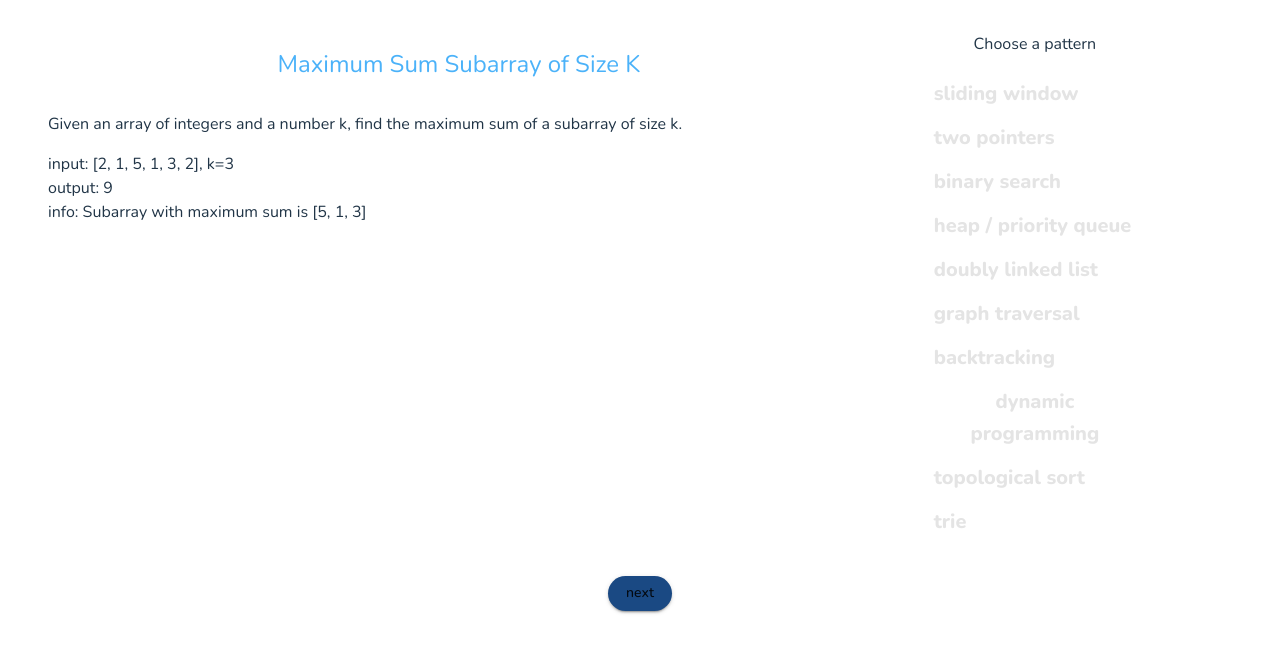
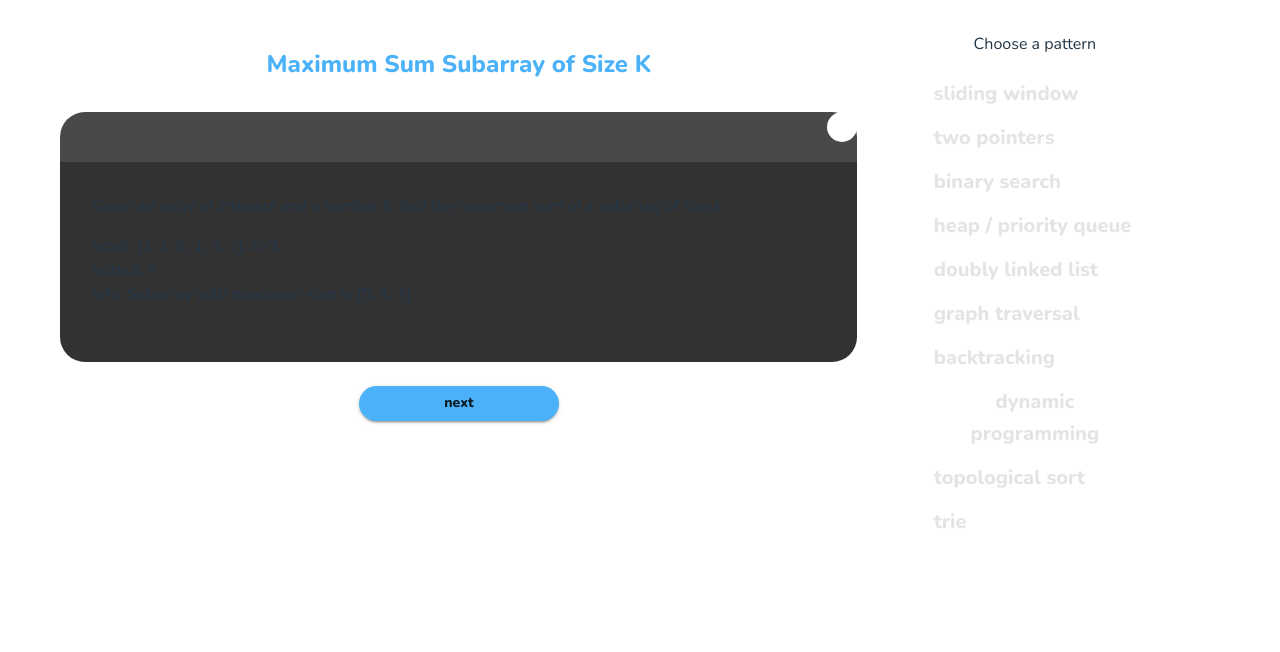
Before and after one commit to alexandercsierra/algo-patterns, a React (Vite) app: page /quiz in a window 1280 px wide. Shown: the top 652 px of the page. Built offline with nearby package versions, Linux system fonts and the light colour scheme.

Commit message:
create code block and update colors

```diff
--- a/src/App.tsx
+++ b/src/App.tsx
@@ -8,6 +8,9 @@ const theme = createTheme({
   palette: {
     primary: {
       main: "#4BB2F9",
+    },
+    secondary: {
+      main: "#1F2122",
     },
     text: {
       primary: "#E4E4E4",
--- a/src/components/Answer.tsx
+++ b/src/components/Answer.tsx
@@ -17,8 +17,8 @@ const Answer = ({
   const [background, setBackground] = useState<string>("none");
 
   const getBackground = () => {
-    if (isCorrect && isSelected) return setBackground("green");
-    if (isSelected) return setBackground("primary");
+    if (isCorrect && isSelected) return setBackground("#2CA357");
+    if (isSelected) return setBackground("#c14d4d");
 
     return setBackground("none");
   };
--- /dev/null
+++ b/src/components/CodeBlock.tsx
@@ -0,0 +1,48 @@
+import { Box } from "@mui/material";
+
+const dark = "#323232";
+const light = "#494949";
+
+const CodeBlock = ({ children }: { children: any }) => {
+  return (
+    <Box
+      sx={{
+        width: "90%",
+      }}
+    >
+      <Box
+        sx={{
+          background: light,
+          height: "50px",
+          width: "100%",
+          borderTopLeftRadius: "25px",
+          borderTopRightRadius: "25px",
+          display: "flex",
+          justifyContent: "flex-end",
+        }}
+      >
+        <Box
+          sx={{
+            background: "white",
+            height: "30px",
+            width: "30px",
+            borderRadius: "25px",
+          }}
+        ></Box>
+      </Box>
+      <Box
+        sx={{
+          background: dark,
+          minHeight: "200px",
+          width: "100%",
+          borderBottomLeftRadius: "25px",
+          borderBottomRightRadius: "25px",
+        }}
+      >
+        {children}
+      </Box>
+    </Box>
+  );
+};
+
+export default CodeBlock;
--- a/src/components/Question.tsx
+++ b/src/components/Question.tsx
@@ -1,8 +1,17 @@
-import { Stack, Box, Typography } from "@mui/material";
+import { Stack, Box, Typography, Button } from "@mui/material";
 import { IQuestion } from "../interfaces/question";
 import AnswerSet from "./AnswerSet";
+import CodeBlock from "./CodeBlock";
 
-const Question = ({ question }: { question: IQuestion }) => {
+const Question = ({
+  question,
+  nextQuestion,
+  nextLabel,
+}: {
+  question: IQuestion;
+  nextQuestion: () => void;
+  nextLabel: string;
+}) => {
   const { name, questionText, input, output, info, answer } = question;
   return (
     <Box
@@ -14,18 +23,26 @@ const Question = ({ question }: { question: IQuestion }) => {
       sx={{ overflowY: "auto" }}
     >
       <Stack
+        display={"flex"}
+        alignItems={"center"}
         mb={4}
         py={4}
         sx={{
           width: { xs: "100%", md: "80%" },
           borderRadius: "25px",
-          maxHeight: { md: "80vh", xs: "50vh" },
-          overflowY: "auto",
         }}
       >
-        <Typography variant={"h5"} color={"primary"}>
+        <Typography
+          variant={"h5"}
+          color={"primary"}
+          mb={4}
+          sx={{
+            fontWeight: 800,
+          }}
+        >
           {name}
         </Typography>
+        <CodeBlock>
           <Box
             display={"flex"}
             flexDirection={"column"}
@@ -38,6 +55,23 @@ const Question = ({ question }: { question: IQuestion }) => {
             <Typography>output: {output}</Typography>
             <Typography>info: {info}</Typography>
           </Box>
+        </CodeBlock>
+        <Button
+          sx={{
+            mt: 3,
+            textTransform: "lowercase",
+            borderRadius: "20px",
+            padding: "5px",
+            fontWeight: 800,
+            color: "secondary",
+            background: "primary",
+            width: "200px",
+          }}
+          variant={"contained"}
+          onClick={nextQuestion}
+        >
+          {nextLabel}
+        </Button>
       </Stack>
       <Box>
         <AnswerSet correct={answer} questionName={name} />
--- a/src/pages/Quiz.tsx
+++ b/src/pages/Quiz.tsx
@@ -18,22 +18,11 @@ const Quiz = ({ quizData = questionData }: { quizData?: IQuestion[] }) => {
 
   return (
     <Box>
-      <Box></Box>
-      <Box>
-        <Question question={quizData[currQ]} />
-        <Button
-          sx={{
-            textTransform: "lowercase",
-            borderRadius: "20px",
-            padding: "5px",
-            background: "#1a4983",
-          }}
-          variant={"contained"}
-          onClick={nextQuestion}
-        >
-          {currQ < lastQ ? "next" : "restart"}
-        </Button>
-      </Box>
+      <Question
+        question={quizData[currQ]}
+        nextQuestion={nextQuestion}
+        nextLabel={currQ < lastQ ? "next" : "restart"}
+      />
     </Box>
   );
 };
```
Also changed, not shown: vercel.json (added). Lines whose indentation alone changed are shown as unchanged.
